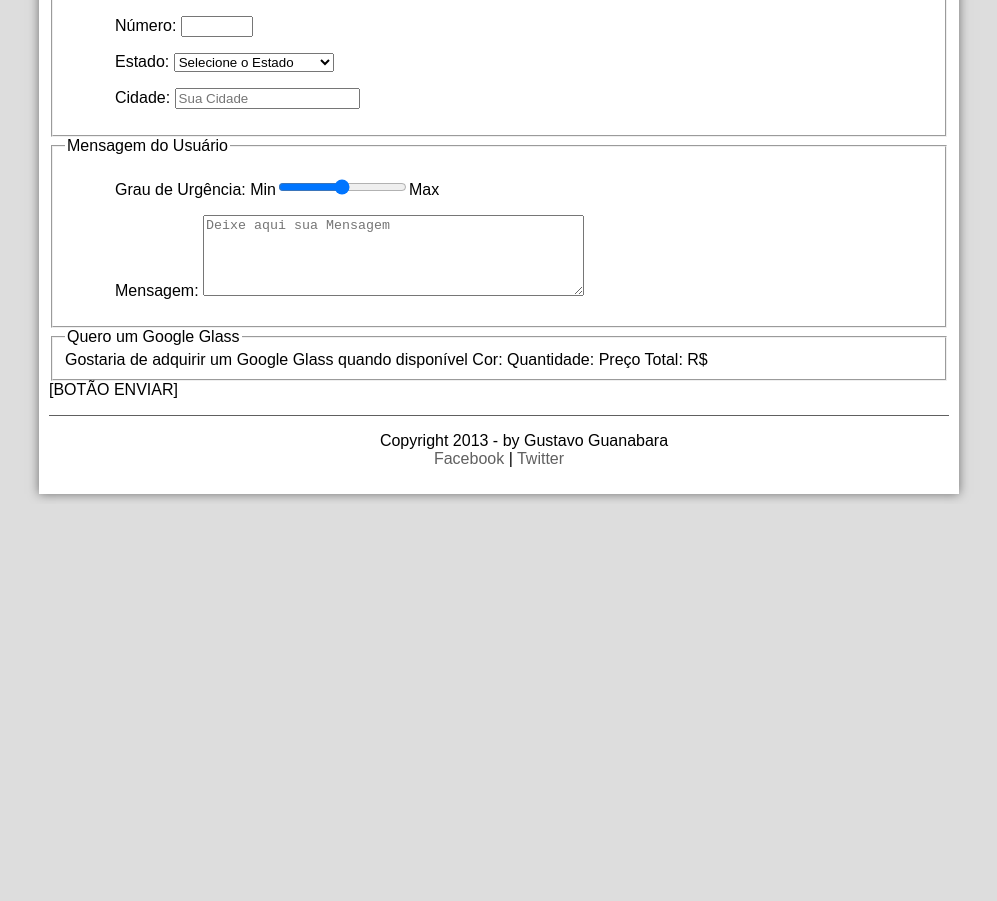
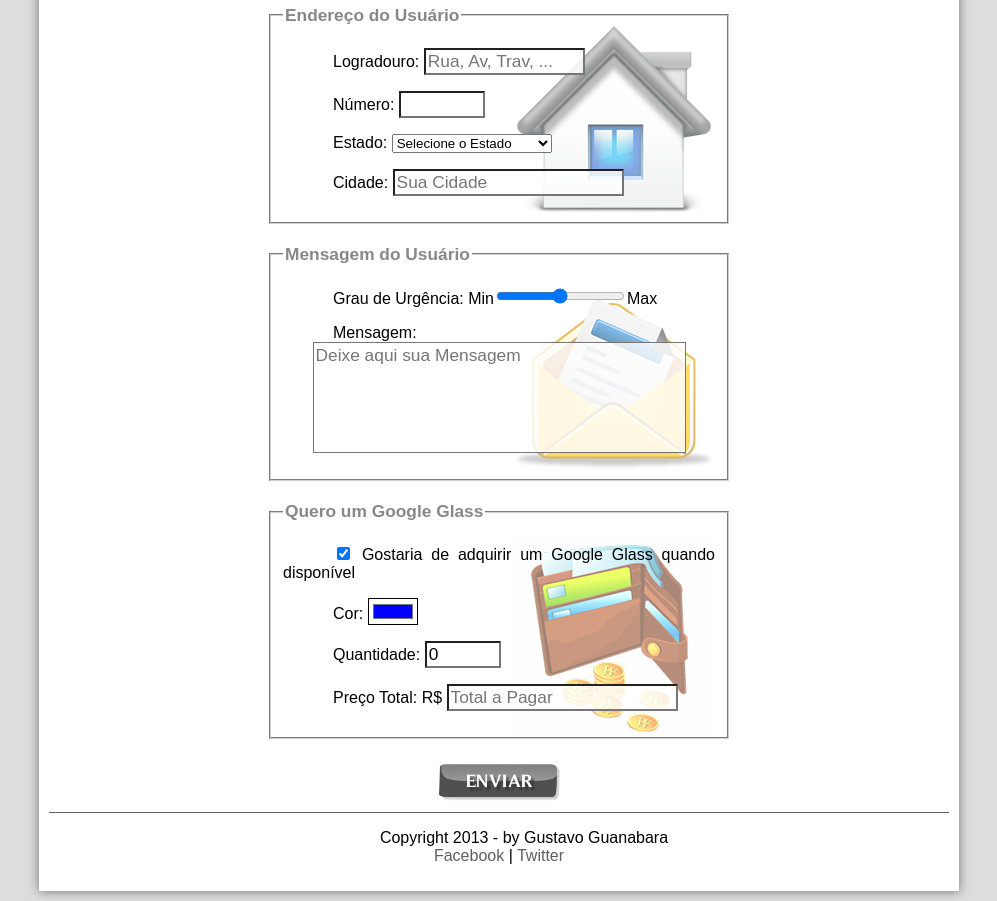
Before and after one commit to juliofreitasbm/Projeto-Glass-HTML5, a plain HTML site: page fale-conosco.html in a window 1280 px wide. Shown: the part 666-1567 px from the top of the page, without its empty margins (141-1138 px from the left). Before the commit the page ends 1170 px from the top, so only its background shows below. Drawn offline with Linux system fonts and the light colour scheme.

Commit message:
Aula36 - Formularios em JavaScript

```diff
--- a/_css/form.css
+++ b/_css/form.css
@@ -0,0 +1,66 @@
+@charset "UTF-8";
+
+form {
+	width: 500px;
+	margin: auto;
+}
+
+input {
+	font-family: sans-serif;
+	font-weight: normal;
+	font-size: 13pt;
+	background-color: rgba(255, 255, 255, .8);
+}
+
+textarea {
+	display: block;
+	font-family: sans-serif;
+	font-weight: normal;
+	font-size: 13pt;
+	margin-left: auto;
+	margin-right: auto;
+	background-color: rgba(255, 255, 255, .8);
+}
+
+input:hover, textarea:hover {
+	background-color: #dddddd;
+}
+
+
+legend {
+	color: #888888;
+	font-weight: bold;
+	font-size: 13pt;
+	font-family: sans-serif;
+}
+
+fieldset {
+	border-color: #cecece;
+	margin: 20px;
+}
+
+input#botao {
+	display: block;
+	margin-left: auto;
+	margin-right: auto;
+}
+
+fieldset#sexo {
+	width: 150px;
+}
+
+fieldset#usuario {
+	background: url("../_imagens/icone-contato.png") no-repeat 95% 95%;
+}
+
+fieldset#endereco {
+	background: url("../_imagens/icone-endereco.png") no-repeat 95% 95%;
+}
+
+fieldset#mensagem {
+	background: url("../_imagens/icone-mensagem.png") no-repeat 95% 95%;
+}
+
+fieldset#pedido {
+	background: url("../_imagens/icone-pagamento.png") no-repeat 95% 95%;
+}
--- a/fale-conosco.html
+++ b/fale-conosco.html
@@ -7,6 +7,13 @@
 
 	</head>
 	<script type="text/javascript" src="_javascript/funcoes.js"></script>
+	<script>
+		function calc_total() {
+			var qtd= parseInt(document.getElementById('cQtd').value);
+			tot = qtd * 1500;
+			document.getElementById('cTot').value = tot;
+		}
+	</script>
     <body>
 
 		<div id="interface">
@@ -42,7 +49,7 @@
 						</hgroup>
 					</header>
 
-					<form method="post" id="fContato" action="mailto:juliofreitas.bm@gmail.com">
+					<form method="post" id="fContato" action="mailto:juliofreitas.bm@gmail.com" oninput="calc_total();">
 						<fieldset id="usuario">
 							<legend>Identificação do Usuário</legend>
 							<p>
@@ -168,20 +175,30 @@
 							</p>
 							<p>
 								<label for="cMsg">Mensagem:</label>
-									<textarea name="tMsg" id="cMsg" cols="45" rows="5" placeholder="Deixe aqui sua Mensagem"></textarea>
+								<textarea name="tMsg" id="cMsg" cols="35" rows="5" placeholder="Deixe aqui sua Mensagem" style="resize: none"></textarea>
 							</p>
 						</fieldset>
 
 						<fieldset id="pedido">
 							<legend>Quero um Google Glass</legend>
-								Gostaria de adquirir um Google Glass quando disponível
-								Cor:
-								Quantidade:
-								Preço Total: R$
+								<p>
+									<input type="checkbox" name="tPed" id="cPed" checked>
+									<label for="cPed">Gostaria de adquirir um Google Glass quando disponível</label>
+								</p>
+								<p>
+									<label for="cCor">Cor:</label>									<input type="color" name="tCor" id="cCor" value="#0000FF">
+								</p>
+								<p>
+									<label for="cQtd">Quantidade:</label>
+									<input type="number" name="tQtd" id="cQtd" min="0" max="200" value="0">
+								</p>
+								<p>
+									<label for="cTot">Preço Total: R$</label>
+									<input type="text" name="tTot" id="cTot" placeholder="Total a Pagar" readonly>
+								</p>
 						</fieldset>
 
-
-						[BOTÃO ENVIAR]
+						<input type="image" id="botao" src="_imagens/botao-enviar.png">
 					</form>
 
 				</article>
```
Lines whose indentation alone changed are shown as unchanged.
